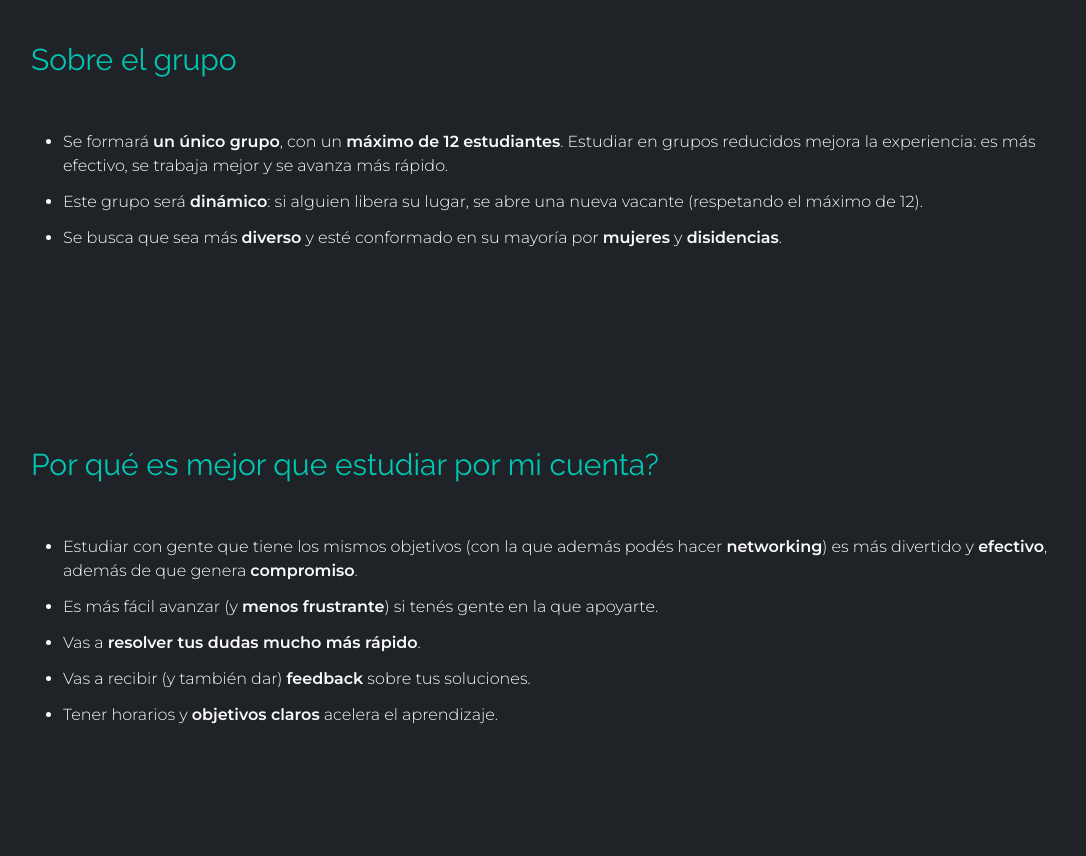
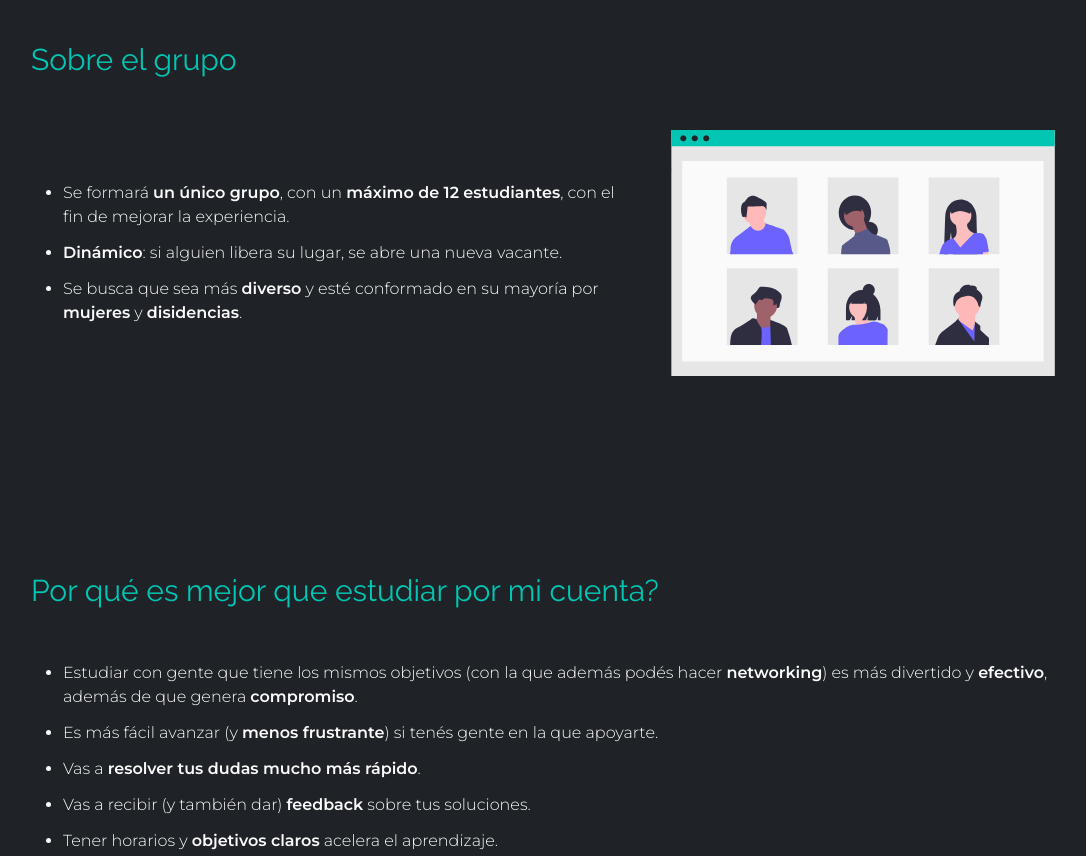
Before and after one commit to undefinedschool/mentorship, a website: page index.html in a window 1280 px wide. Shown: the part 1380-2236 px from the top of the page, without its empty margins (97-1183 px from the left). Drawn offline with Linux system fonts and the light colour scheme.

Commit message:
feat: add group svg

```diff
--- a/index.html
+++ b/index.html
@@ -22,7 +22,7 @@
       src="https://plausible.io/js/plausible.js"
     ></script>
   </head>
-  <body class="bg-brand-black">
+  <body id="top" class="bg-brand-black">
     <div class="hint shadow-inner"></div>
     <div class="lg:p-32 md:p-24 p-10">
       <header class="h-screen mb-40">
@@ -78,7 +78,7 @@
             </div>
 
             <div class="mb-3 object-scale-down max-w-md mx-auto">
-              <img src="assets/hero-image.svg" alt="Women who code" />
+              <img src="assets/hero-image.svg" alt="women who code" />
             </div>
 
             <div class="mb-20">
@@ -143,17 +143,17 @@
           <h2 class="text-brand-cyan text-3xl mb-12" style="font-family: 'Raleway', sans-serif;">
             Sobre el grupo
           </h2>
+          <div class="flex items-center flex-col md:flex-row">
             <div style="font-family: 'Montserrat', sans-serif;" class="text-base font-light">
               <ul class="ml-8 list-disc">
                 <li class="mb-3">
                   Se formará <strong class="font-semibold">un único grupo</strong>, con un
-                <strong class="font-semibold">máximo de 12 estudiantes</strong>. Estudiar en grupos
-                reducidos mejora la experiencia: es más efectivo, se trabaja mejor y se avanza más
-                rápido.
+                  <strong class="font-semibold">máximo de 12 estudiantes</strong>, con el fin de
+                  mejorar la experiencia.
                 </li>
                 <li class="mb-3">
-                Este grupo será <strong class="font-semibold">dinámico</strong>: si alguien libera
-                su lugar, se abre una nueva vacante (respetando el máximo de 12).
+                  <strong class="font-semibold">Dinámico</strong>: si alguien libera su lugar, se
+                  abre una nueva vacante.
                 </li>
                 <li>
                   Se busca que sea más <strong class="font-semibold">diverso</strong> y esté
@@ -161,6 +161,11 @@
                   <strong class="font-semibold">disidencias</strong>.
                 </li>
               </ul>
+            </div>
+
+            <div class="md:ml-8 mt-8 md:mt-0 object-scale-down max-w-sm mx-auto">
+              <img src="assets/group.svg" alt="women who code" />
+            </div>
           </div>
         </section>
 
@@ -743,7 +748,8 @@
       </main>
       <footer class="mt-24 font-light text-sm text-brand-white text-center">
         <p>
-          Dev x
+          <a class="underline" href="#top">Inicio</a>
+          | dev x
           <a
             class="underline"
             href="https://twitter.com/_nhsz"
```
Also changed, not shown: assets/group.svg (added), dist/styles.css. Lines whose indentation alone changed are shown as unchanged.
